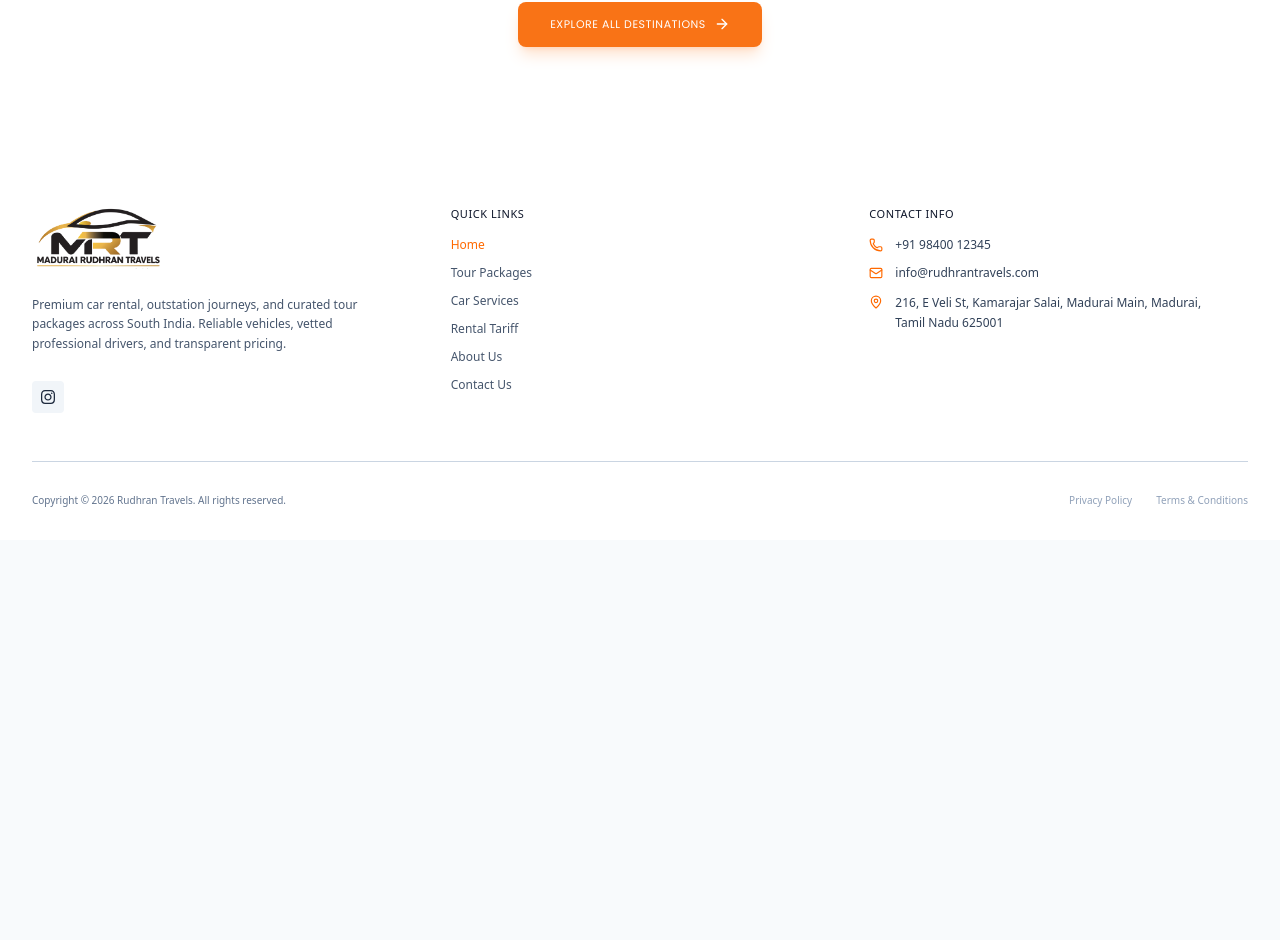
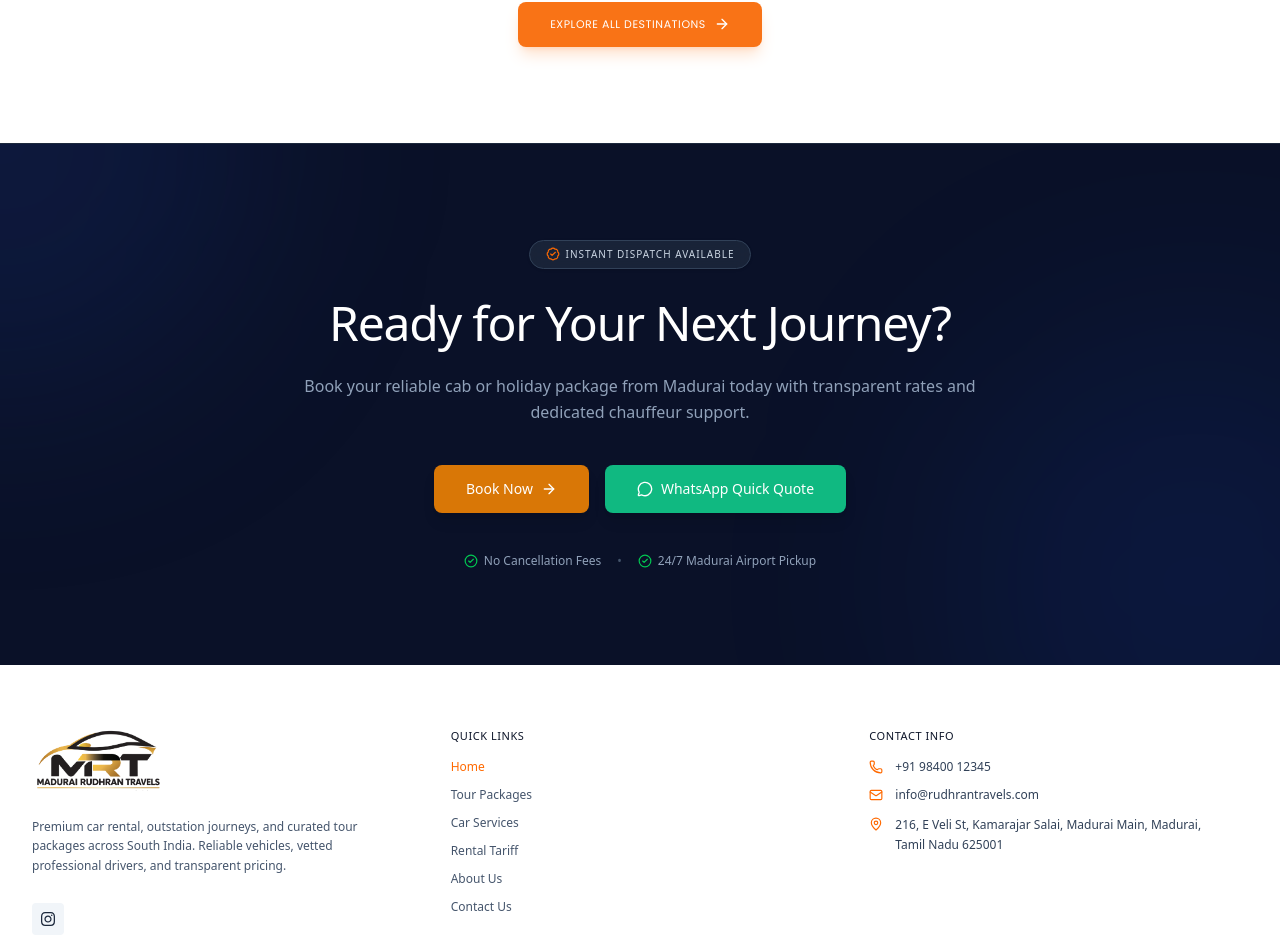
Before and after one commit to aeropeak26/Rudhran_travels, a Next.js app: page / in a window 1280 px wide. Shown: the part 7934-8874 px from the top of the page. Before the commit the page ends 8474 px from the top, so only its background shows below. Built offline with nearby package versions, Linux system fonts and the light colour scheme; no server answers; the database is empty.

Commit message:
feat: add BottomCTA section above footer on home page

```diff
--- a/src/app/page.tsx
+++ b/src/app/page.tsx
@@ -13,6 +13,7 @@ import WhyChooseUs from '@/components/WhyChooseUs';
 import CtaBanner from '@/components/CtaBanner';
 import Testimonials from '@/components/Testimonials';
 import TravelBlog from '@/components/TravelBlog';
+import BottomCTA from '@/components/BottomCTA';
 import Footer from '@/components/Footer';
 import BookingModal from '@/components/BookingModal';
 
@@ -106,6 +107,9 @@ export default function Home() {
         {/* 9. Ride Experiences / Real Journeys Gallery Grid */}
         <TravelBlog data={homeData?.rideExperiences} />
 
+        {/* 10. Final Call to Action */}
+        <BottomCTA onOpenBookingModal={() => handleOpenBookingModal()} />
+
       </main>
 
       {/* Footer */}
--- /dev/null
+++ b/src/components/BottomCTA.tsx
@@ -0,0 +1,70 @@
+'use client';
+
+import React from 'react';
+import { BadgeCheck, ArrowRight, CheckCircle2, MessageCircle } from 'lucide-react';
+
+interface BottomCTAProps {
+  onOpenBookingModal?: () => void;
+}
+
+export default function BottomCTA({ onOpenBookingModal }: BottomCTAProps) {
+  return (
+    <section className="relative py-24 bg-[#0a1128] overflow-hidden border-t border-slate-800">
+      {/* Background glowing gradients */}
+      <div className="absolute top-0 left-0 w-[500px] h-[500px] bg-blue-900/20 rounded-full blur-[100px] -translate-x-1/2 -translate-y-1/2 pointer-events-none"></div>
+      <div className="absolute bottom-0 right-0 w-[500px] h-[500px] bg-blue-600/10 rounded-full blur-[120px] translate-x-1/3 translate-y-1/3 pointer-events-none"></div>
+
+      <div className="max-w-4xl mx-auto px-4 sm:px-6 lg:px-8 relative z-10 flex flex-col items-center text-center">
+
+        {/* Top Badge */}
+        <div className="inline-flex items-center gap-1.5 bg-slate-800/80 backdrop-blur-sm border border-slate-700 text-slate-300 text-[10px] font-bold uppercase tracking-widest px-4 py-1.5 rounded-full mb-6 shadow-sm">
+          <BadgeCheck className="w-3.5 h-3.5 text-orange-500" />
+          <span>Instant Dispatch Available</span>
+        </div>
+
+        {/* Heading & Subtext */}
+        <h2 className="text-3xl md:text-5xl font-bold text-white mb-5 tracking-tight leading-tight">
+          Ready for Your Next Journey?
+        </h2>
+        <p className="text-sm md:text-base text-slate-400 max-w-2xl mb-10 leading-relaxed">
+          Book your reliable cab or holiday package from Madurai today with transparent rates and dedicated chauffeur support.
+        </p>
+
+        {/* Action Buttons */}
+        <div className="flex flex-col sm:flex-row items-center gap-4 mb-10 w-full sm:w-auto">
+          <button
+            onClick={onOpenBookingModal}
+            className="w-full sm:w-auto bg-[#d97706] hover:bg-orange-600 text-white font-bold text-sm px-8 py-3.5 rounded-lg flex items-center justify-center gap-2 transition-all shadow-lg hover:shadow-orange-500/25"
+          >
+            <span>Book Now</span>
+            <ArrowRight className="w-4 h-4" />
+          </button>
+
+          <a
+            href="https://wa.me/919840000000"
+            target="_blank"
+            rel="noreferrer"
+            className="w-full sm:w-auto bg-[#10b981] hover:bg-emerald-600 text-white font-bold text-sm px-8 py-3.5 rounded-lg flex items-center justify-center gap-2 transition-all shadow-lg hover:shadow-green-500/25"
+          >
+            <MessageCircle className="w-4 h-4" />
+            <span>WhatsApp Quick Quote</span>
+          </a>
+        </div>
+
+        {/* Features Row */}
+        <div className="flex flex-wrap justify-center items-center gap-4 text-xs font-medium text-slate-400">
+          <div className="flex items-center gap-1.5">
+            <CheckCircle2 className="w-3.5 h-3.5 text-green-500" />
+            <span>No Cancellation Fees</span>
+          </div>
+          <span className="hidden sm:inline-block text-slate-600">•</span>
+          <div className="flex items-center gap-1.5">
+            <CheckCircle2 className="w-3.5 h-3.5 text-green-500" />
+            <span>24/7 Madurai Airport Pickup</span>
+          </div>
+        </div>
+
+      </div>
+    </section>
+  );
+}
```
